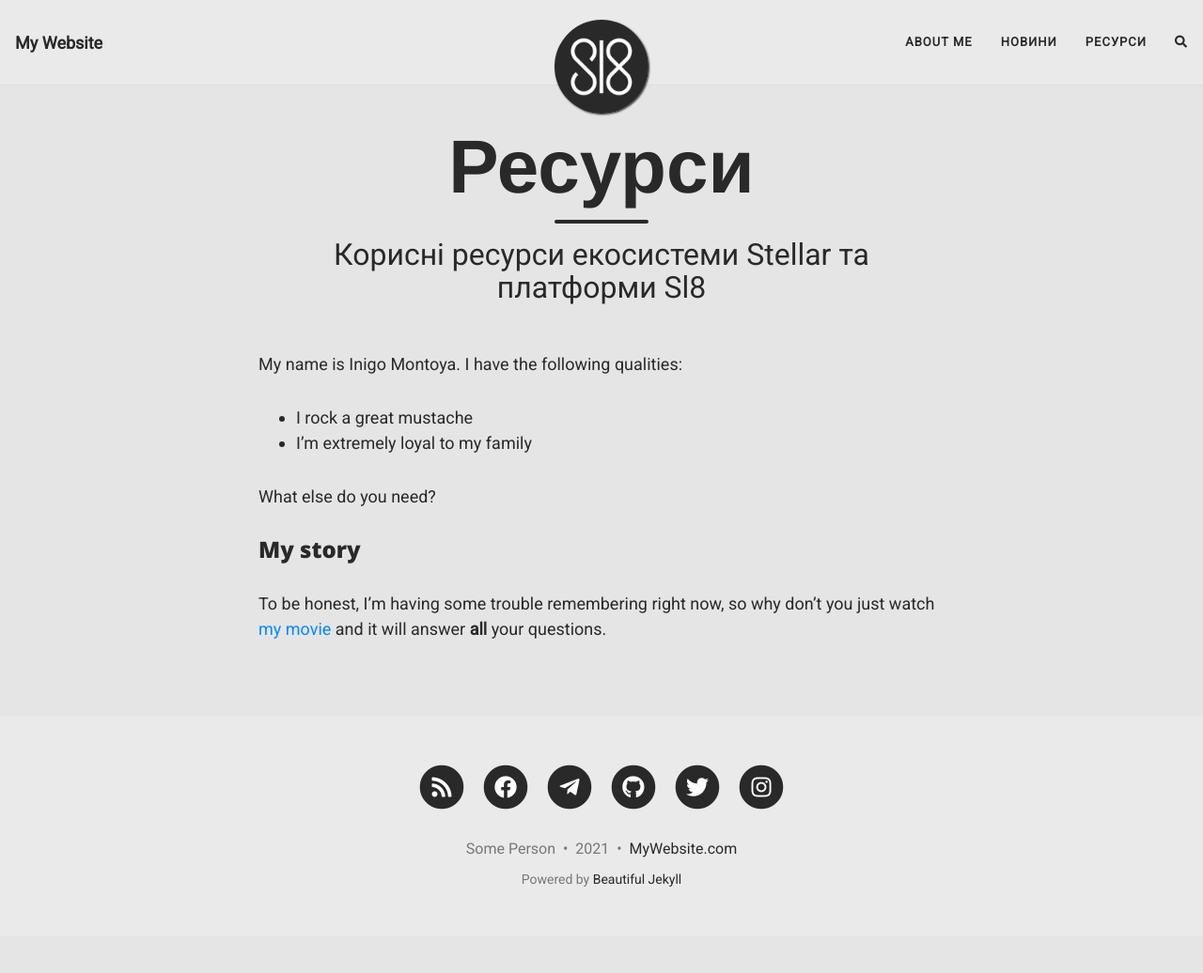
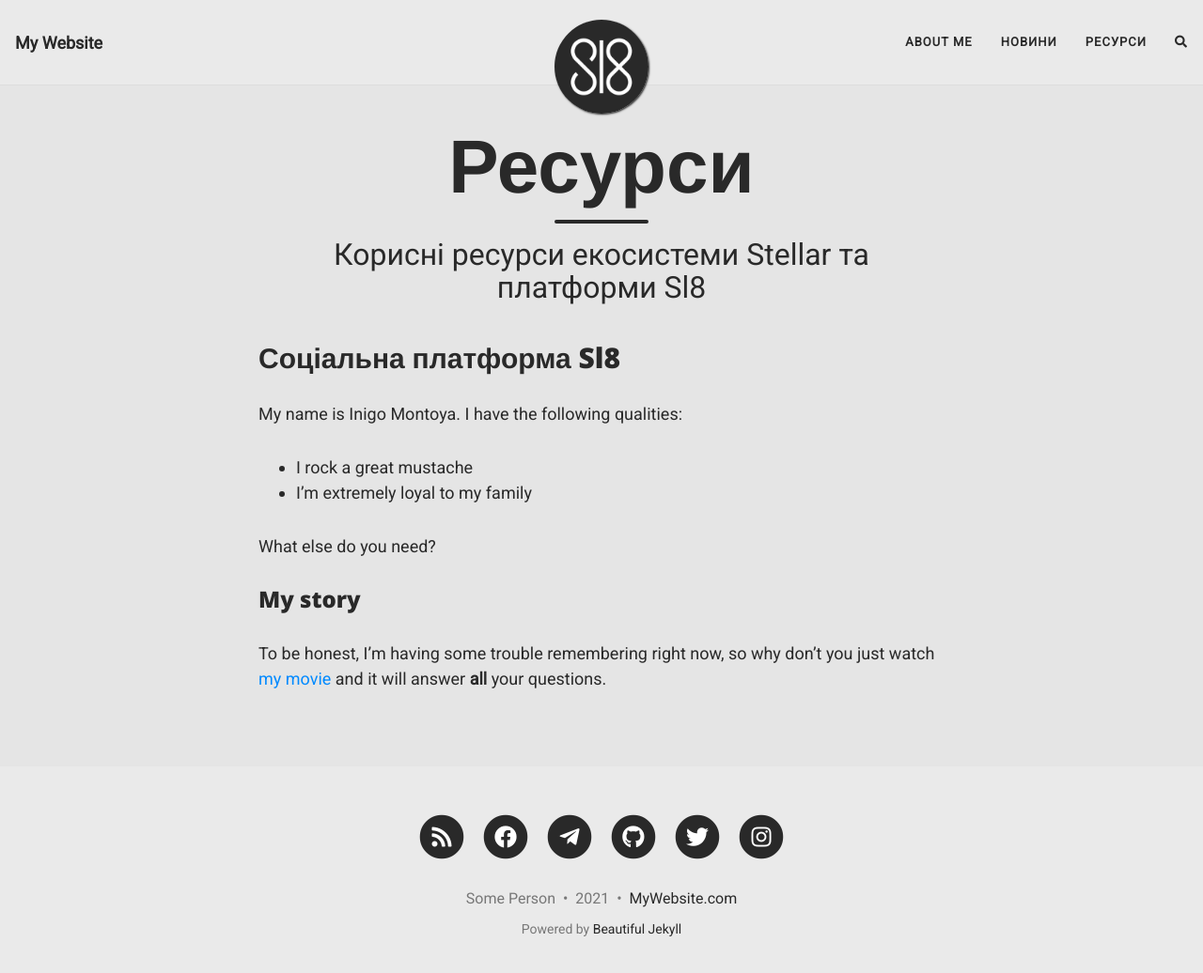
Before and after one commit to UncleJammer/unclejammer.github.io, a Jekyll site: the page built from resources.md, in a window 1280 px wide and 1050 px high. Shown: the top 1036 px of the window at 94% size. Built offline with Jekyll 4.4.1, drawn with Linux system fonts in a browser that asks for light colours; nearby versions of some CDN libraries; comment, search, counter and statistics services are not loaded.

Commit message:
Update resources.md

```diff
--- a/resources.md
+++ b/resources.md
@@ -3,6 +3,8 @@
 title: Ресурси
 subtitle: Корисні ресурси екосистеми Stellar та платформи Sl8
 ---
+
+## Соціальна платформа Sl8
 
 My name is Inigo Montoya. I have the following qualities:
 
```
